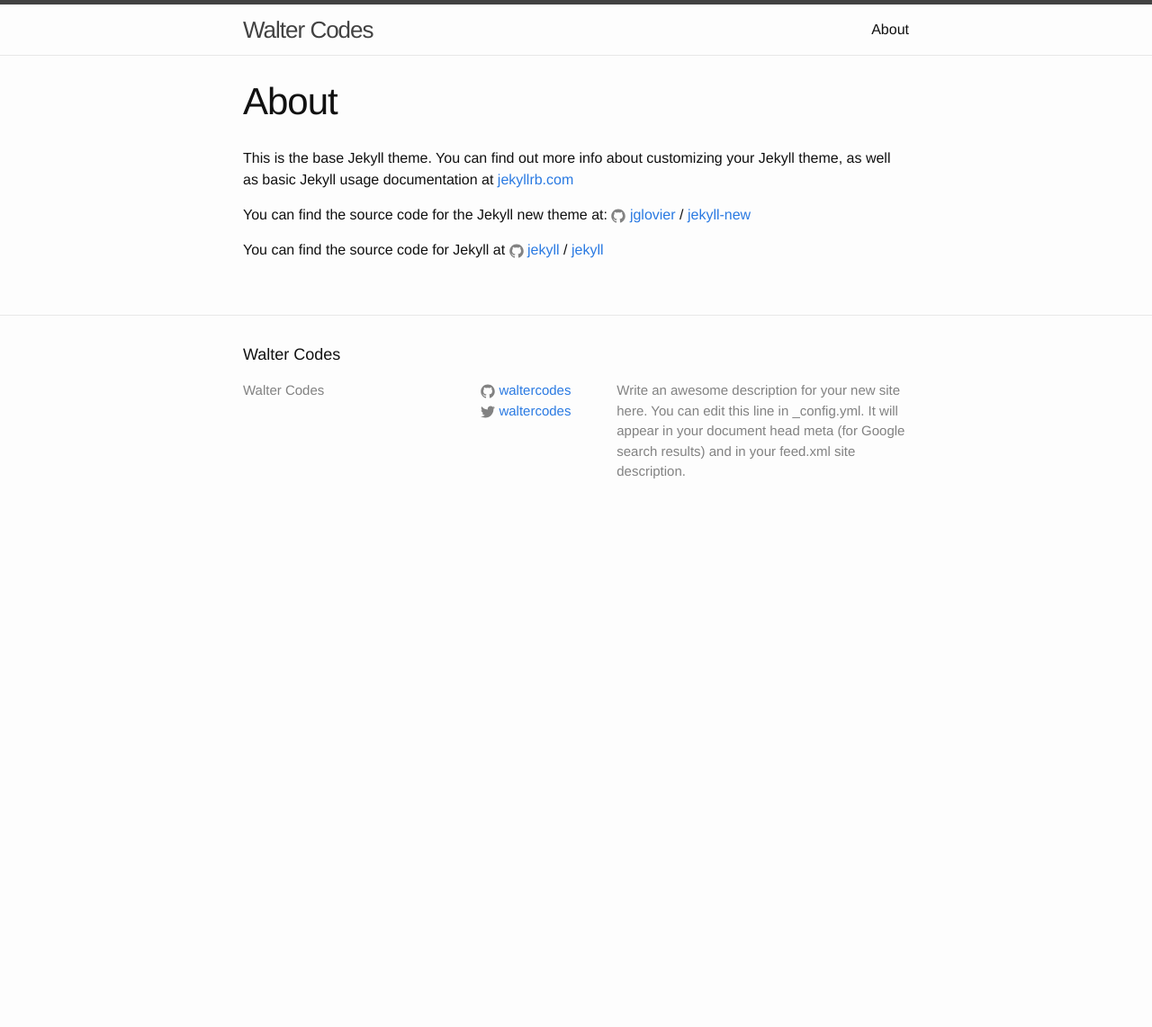
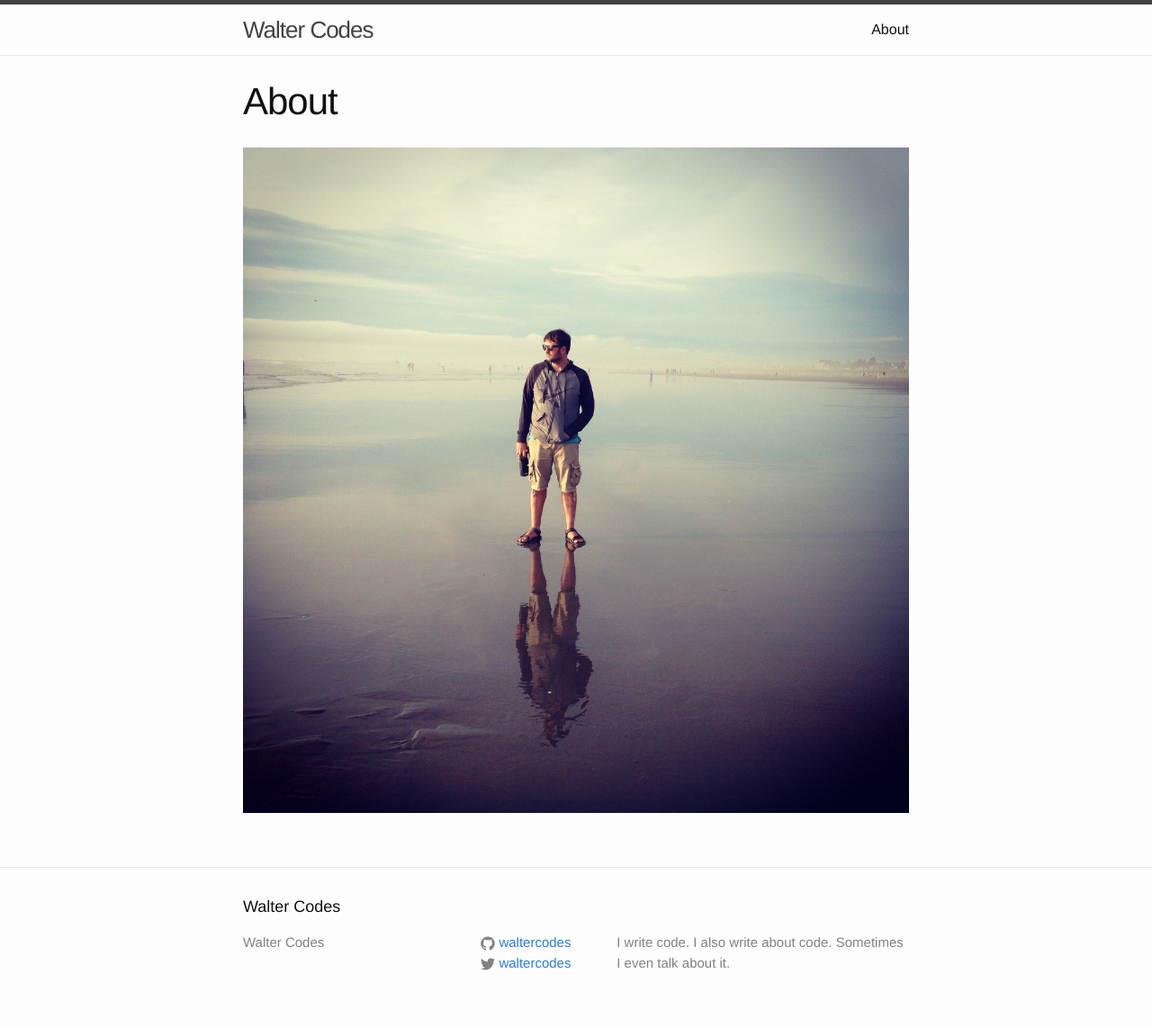
Before and after one commit to waltercodes/waltercodes.github.io, a Jekyll site: the page built from about.md, in a window 1280 px wide. Shown: the whole page at 90% size. Built offline with Jekyll 4.4.1, drawn with Linux system fonts in a browser that asks for light colours; before the commit the page ends 900 px from its top, so only the background shows below that.

Commit message:
add tagline; transfer old posts into jekyll; strip /about and add my image

```diff
--- a/_config.yml
+++ b/_config.yml
@@ -8,9 +8,7 @@
 # Site settings
 title: Walter Codes
 description: > # this means to ignore newlines until "baseurl:"
-  Write an awesome description for your new site here. You can edit this
-  line in _config.yml. It will appear in your document head meta (for
-  Google search results) and in your feed.xml site description.
+  I write code. I also write about code. Sometimes I even talk about it.
 baseurl: "" # the subpath of your site, e.g. /blog
 url: "http://blog.waltercodes.com" # the base hostname & protocol for your site
 twitter_username: waltercodes
--- a/about.md
+++ b/about.md
@@ -4,12 +4,4 @@ title: About
 permalink: /about/
 ---
 
-This is the base Jekyll theme. You can find out more info about customizing your Jekyll theme, as well as basic Jekyll usage documentation at [jekyllrb.com](http://jekyllrb.com/)
-
-You can find the source code for the Jekyll new theme at:
-{% include icon-github.html username="jglovier" %} /
-[jekyll-new](https://github.com/jglovier/jekyll-new)
-
-You can find the source code for Jekyll at
-{% include icon-github.html username="jekyll" %} /
-[jekyll](https://github.com/jekyll/jekyll)
+![I love visiting beaches]({{ site.github.url }}/assets/images/IMG_6056.jpg)
```
Also changed, not shown: _posts/2015-11-28-why-i-chose-ghost.markdown (added, +9 -0 lines), _posts/2015-12-04-laravel.markdown (added, +13 -0 lines), _posts/2016-04-03-revisionable.markdown (added, +11 -0 lines), assets/images/IMG_6056.jpg (added).
